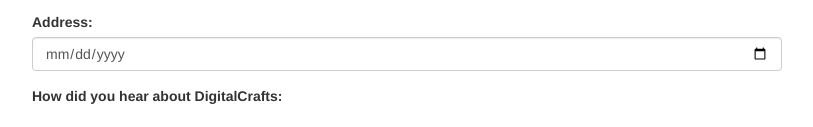
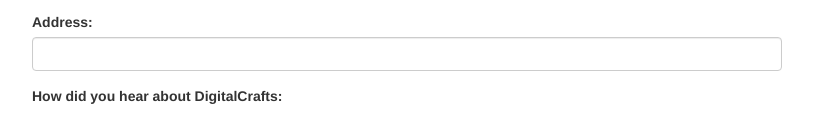
Before and after one commit to csdaniel17/DC-student-application, a plain HTML site: page frontend/index.html in a window 1280 px wide. Shown: the part 394-521 px from the top of the page, without its empty margins (233-1046 px from the left). Drawn offline with Linux system fonts and the light colour scheme.

Commit message:
fixing address input type

```diff
--- a/frontend/index.html
+++ b/frontend/index.html
@@ -36,7 +36,7 @@
             </div>
             <div class="form-group">
               <label for="address">Address:</label>
-              <input type="date" name="address" class="form-control" ng-model="address">
+              <input type="text" name="address" class="form-control" ng-model="address">
             </div>
             <div class="form-group">
               <label for="hear">How did you hear about DigitalCrafts:</label>
```
